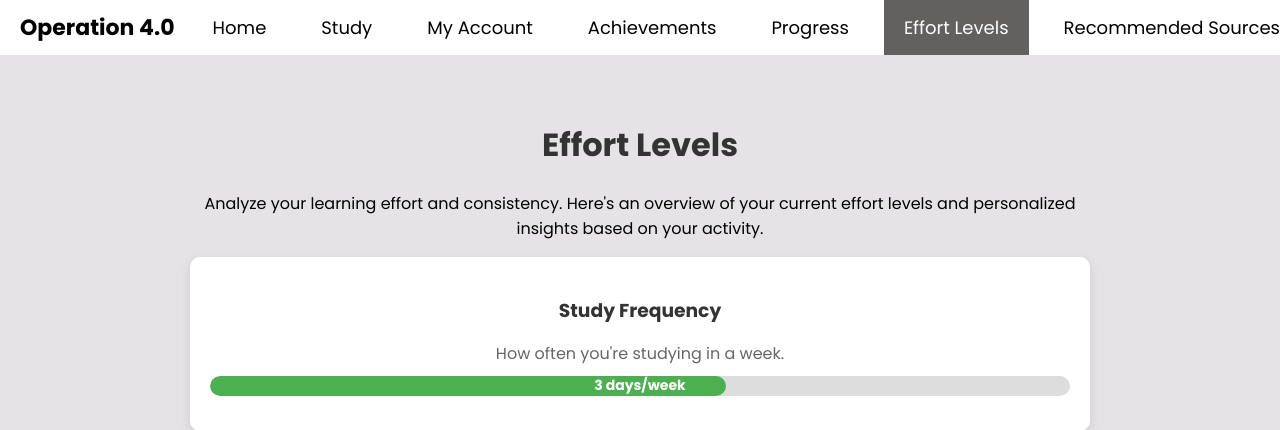
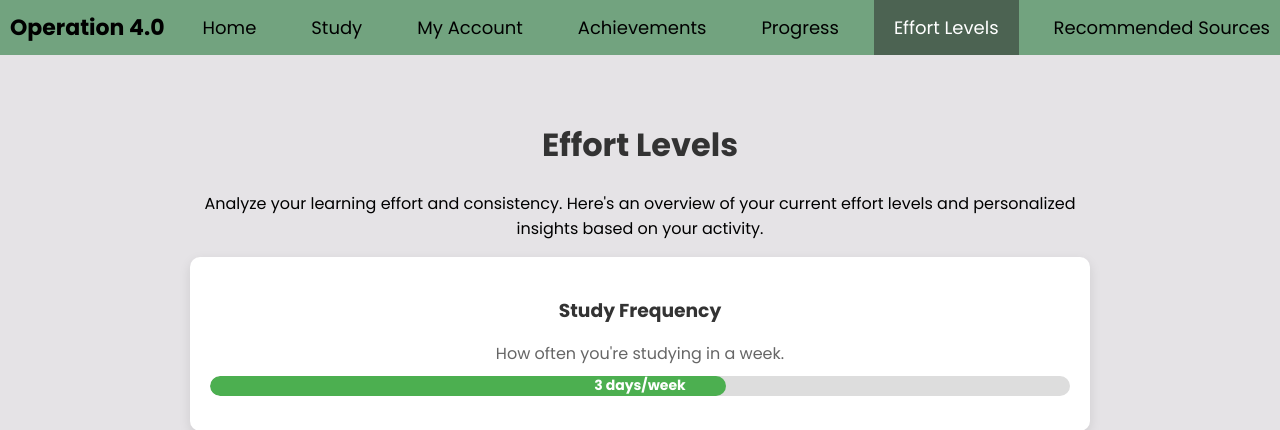
Before and after one commit to dsubnaik/Operation4.0, a Python web app: template templates/effort-levels.html in a window 1280 px wide. Shown: the top 430 px of the page. Run offline with Jinja, Linux system fonts and the light colour scheme; the template is opened without the code that fills it, so the values that code supplies are empty.

Commit message:
Update effort-levels.html

```diff
--- a/templates/effort-levels.html
+++ b/templates/effort-levels.html
@@ -13,7 +13,7 @@
         }
 
         .header {
-            background-color: white;
+            background-color: #72a37f;
             padding: 10px 0;
             position: fixed;
             width: 100%;
@@ -23,7 +23,7 @@
             display: flex;
             justify-content: space-between;
             align-items: center;
-            padding: 0 20px;
+            padding: 0 10px;
         }
 
         .app-name {
@@ -47,12 +47,12 @@
         }
 
         .header nav a:hover {
-            background-color: #575757;
+            background-color: #4c6352;
             color: white;
         }
 
         .header nav a.active {
-            background-color: #636060;
+            background-color: #4c6352;
             color: white;
         }
 
```
